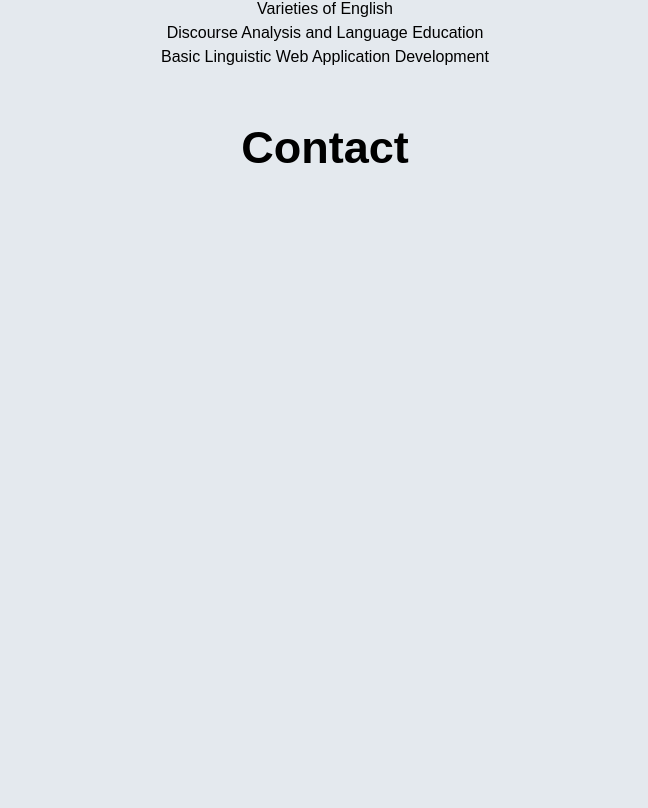
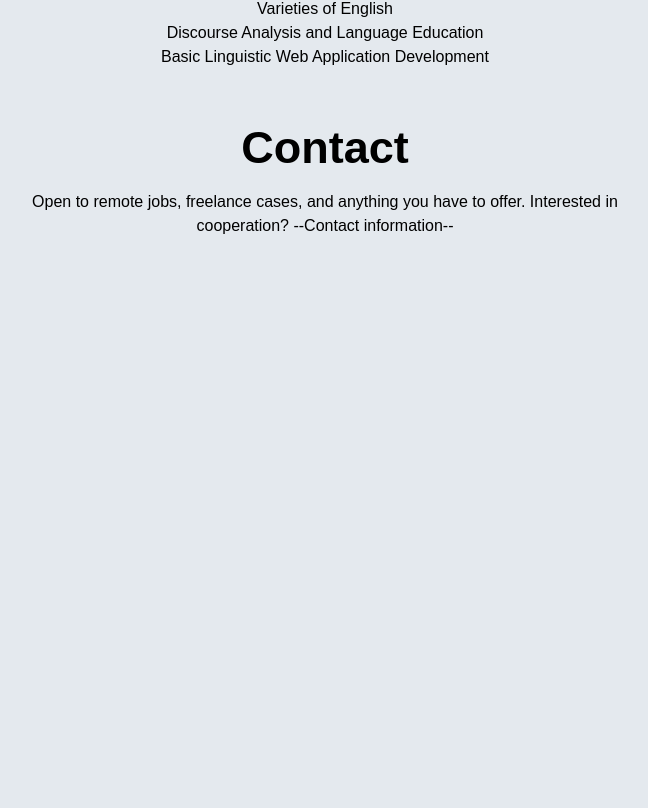
Before and after one commit to loyihsu/loyihsu.github.io, a plain HTML site: page construction/index.html in a window 1280 px wide. Shown: the part 3912-4720 px from the top of the page, without its empty margins (315-963 px from the left). Drawn offline with Linux system fonts and the light colour scheme.

Commit message:
Addition of drafts for contacts.

```diff
--- a/construction/index.html
+++ b/construction/index.html
@@ -247,6 +247,10 @@
     <br><br>
     <div id="contacts" class="container testing">
         <h1>Contact</h1>
+        Open to remote jobs, freelance cases, and anything you have to offer.
+        Interested in cooperation?
+
+        --Contact information--
     </div>
 
     <div id="info" class="container">
```
